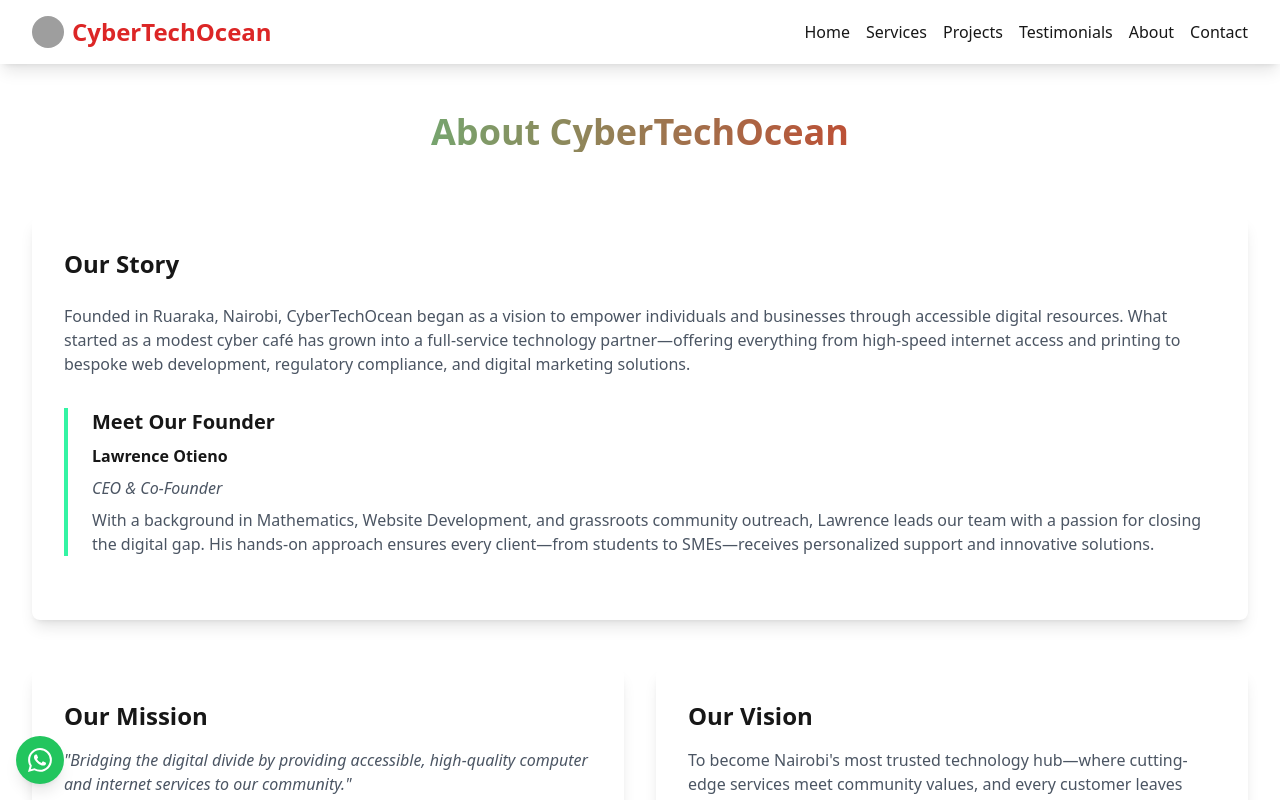
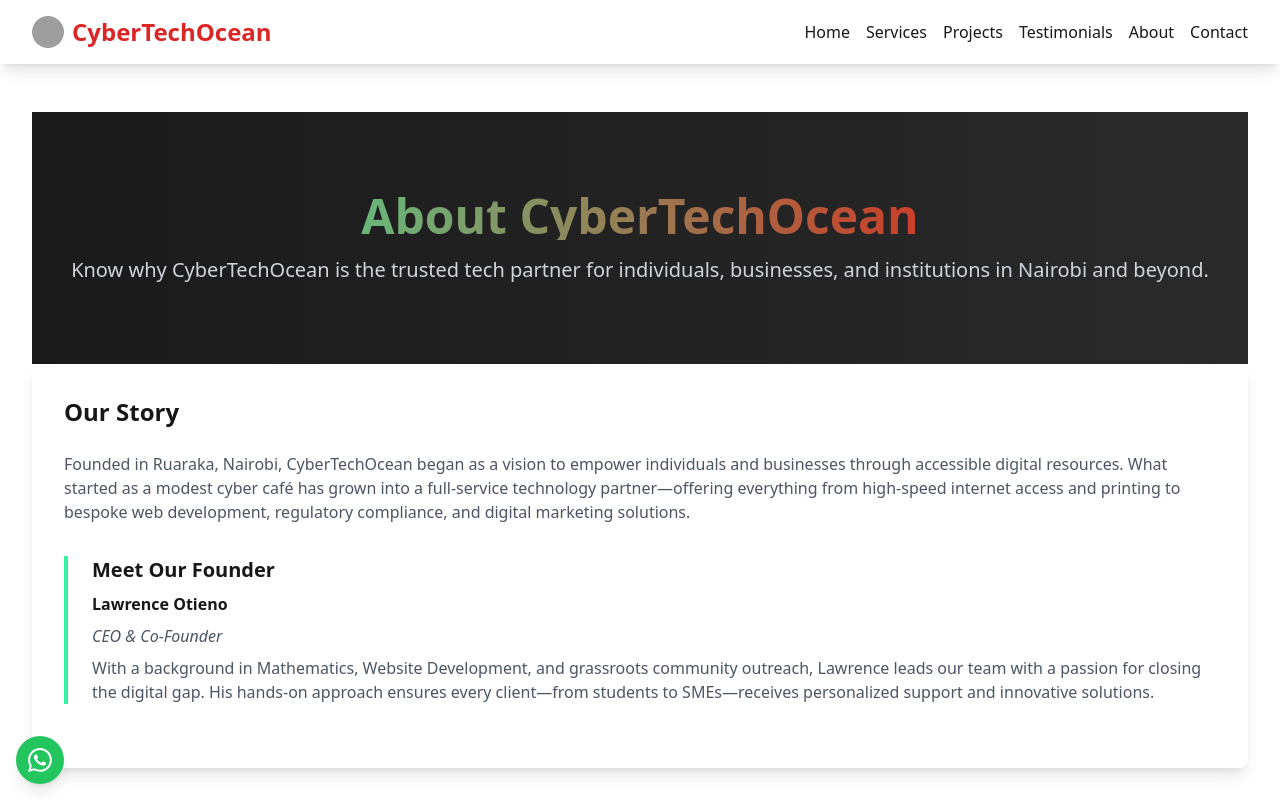
Before and after one commit to LawiOtieno/cybertechocean, a React (Vite) app: page /about in a window 1280 px wide. Shown: the top 800 px of the page. Built offline with nearby package versions, Linux system fonts and the light colour scheme; grey boxes are pictures that could not be loaded.

Commit message:
Cyber Tech Ocean - hero sections update

```diff
--- a/src/pages/About.tsx
+++ b/src/pages/About.tsx
@@ -60,11 +60,16 @@ export default function About() {
   return (
     <div className="max-w-7xl mx-auto px-4 sm:px-6 lg:px-8 py-12">
       {/* Hero Section */}
-      <div className="text-center mb-16">
-        <h1 className="text-4xl font-bold mb-4 bg-gradient-to-r from-[#34f4a4] to-[#ff0000] text-transparent bg-clip-text">
-          About CyberTechOcean
-        </h1>
-      </div>
+      <section className="bg-gradient-to-r from-[#1a1a1a] to-[#2a2a2a] text-white py-20">
+        <div className="max-w-7xl mx-auto px-4 sm:px-6 lg:px-8 text-center">
+          <h1 className="text-4xl sm:text-5xl font-bold mb-4 bg-gradient-to-r from-[#34f4a4] to-[#ff0000] text-transparent bg-clip-text">
+            About CyberTechOcean
+          </h1>
+          <p className="text-xl text-gray-300">
+            Know why CyberTechOcean is the trusted tech partner for individuals, businesses, and institutions in Nairobi and beyond.
+          </p>
+        </div>
+      </section>
 
       {/* Our Story */}
       <div className="bg-white rounded-lg shadow-lg p-8 mb-12">
--- a/src/pages/Projects.tsx
+++ b/src/pages/Projects.tsx
@@ -72,12 +72,16 @@ export default function Projects() {
 
   return (
     <div className="max-w-7xl mx-auto px-4 sm:px-6 lg:px-8 py-12">
-      <h1 className="text-4xl font-bold text-center mb-4 bg-gradient-to-r from-[#34f4a4] to-[#ff0000] text-transparent bg-clip-text">
-        Our Projects
-      </h1>
-      <p className="text-xl text-center text-gray-600 mb-12">
-        Explore a selection of our recent work. Click on any project to see detailed case studies, screenshots, and the technologies we used.
-      </p>
+      <section className="bg-gradient-to-r from-[#1a1a1a] to-[#2a2a2a] text-white py-20">
+        <div className="max-w-7xl mx-auto px-4 sm:px-6 lg:px-8 text-center">
+          <h1 className="text-4xl sm:text-5xl font-bold mb-4 bg-gradient-to-r from-[#34f4a4] to-[#ff0000] text-transparent bg-clip-text">
+            Our Projects
+          </h1>
+          <p className="text-xl text-gray-300">
+            Explore a selection of our recent work. Click on any project to see detailed case studies, screenshots, and the technologies we used.
+          </p>
+        </div>
+      </section>
 
       <div className="space-y-16">
         {projects.map((project, index) => (
--- a/src/pages/Services.tsx
+++ b/src/pages/Services.tsx
@@ -41,9 +41,16 @@ export default function Services() {
 
   return (
     <div className="max-w-7xl mx-auto px-4 sm:px-6 lg:px-8 py-12">
-      <h2 className="text-3xl font-bold text-center mb-8 bg-gradient-to-r from-[#34f4a4] to-[#ff0000] text-transparent bg-clip-text">
-        Our Services
-      </h2>
+      <section className="bg-gradient-to-r from-[#1a1a1a] to-[#2a2a2a] text-white py-20">
+        <div className="max-w-7xl mx-auto px-4 sm:px-6 lg:px-8 text-center">
+          <h1 className="text-4xl sm:text-5xl font-bold mb-4 bg-gradient-to-r from-[#34f4a4] to-[#ff0000] text-transparent bg-clip-text">
+            Our Services
+          </h1>
+          <p className="text-xl text-gray-300">
+            Empowering your digital journey with expert solutions tailored to your needs.
+          </p>
+        </div>
+      </section>
 
       <div className="flex flex-col items-center gap-6 mb-8">
         <SearchBar />
--- a/src/pages/Testimonials.tsx
+++ b/src/pages/Testimonials.tsx
@@ -56,12 +56,16 @@ export default function Testimonials() {
 
   return (
     <div className="max-w-7xl mx-auto px-4 sm:px-6 lg:px-8 py-12">
-      <h1 className="text-4xl font-bold text-center mb-4 bg-gradient-to-r from-[#34f4a4] to-[#ff0000] text-transparent bg-clip-text">
-        Client Testimonials
-      </h1>
-      <p className="text-xl text-center text-gray-600 mb-12">
-        Hear from Our Satisfied Clients
-      </p>
+      <section className="bg-gradient-to-r from-[#1a1a1a] to-[#2a2a2a] text-white py-20">
+        <div className="max-w-7xl mx-auto px-4 sm:px-6 lg:px-8 text-center">
+          <h1 className="text-4xl sm:text-5xl font-bold mb-4 bg-gradient-to-r from-[#34f4a4] to-[#ff0000] text-transparent bg-clip-text">
+            Client Testimonials
+          </h1>
+          <p className="text-xl text-gray-300">
+            Real stories from real clients we've helped grow, streamline, and succeed.
+          </p>
+        </div>
+      </section>
 
       <div className="grid grid-cols-1 md:grid-cols-2 lg:grid-cols-3 gap-8 mb-16">
         {testimonials.map((testimonial, index) => (
```
